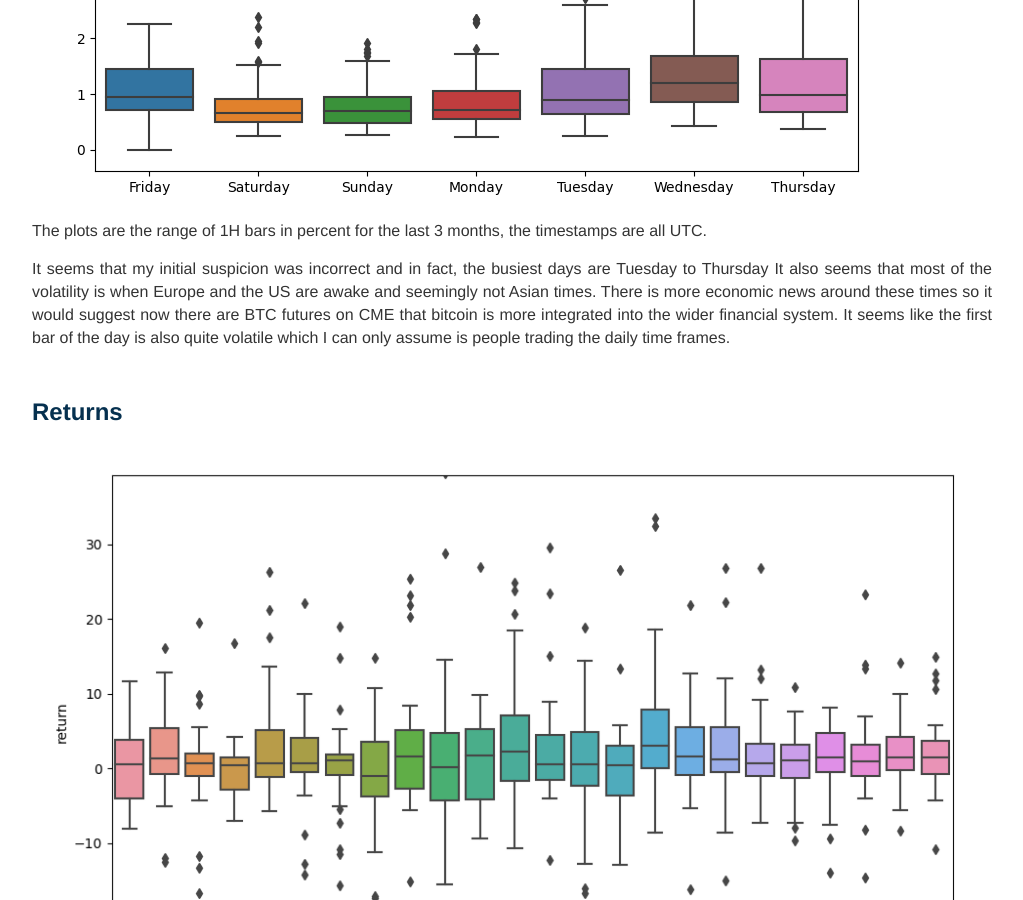
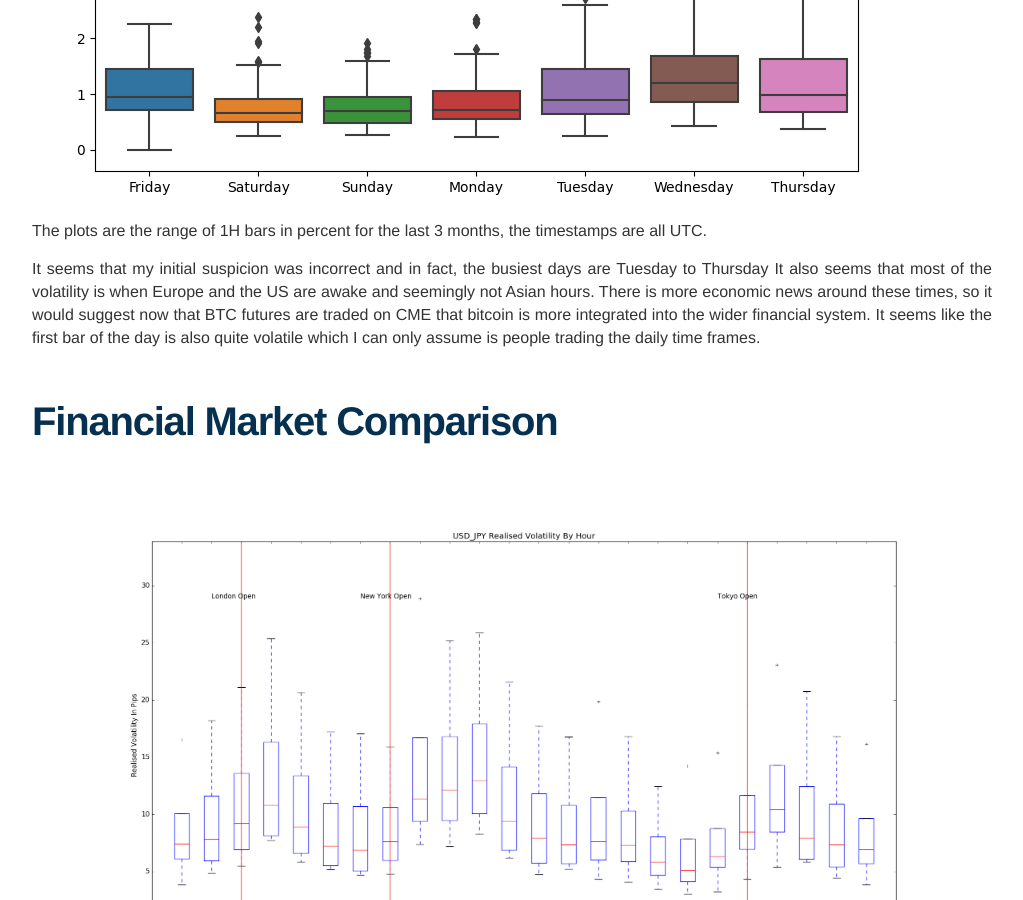
Before and after one commit to MarkRBest/markrbest.github.io, a Jekyll site: the page built from _posts/2020-12-15-volatility-and-time-of-day.md, in a window 1280 px wide and 900 px high, scrolled down 1402 px. Shown: the whole window, without its empty margins (128-1151 px from the left). Built offline with Jekyll 4.4.1, drawn with Linux system fonts in a browser that asks for light colours; nearby versions of some CDN libraries; comment, search, counter and statistics services are not loaded; some of the changed text lies outside the part shown.

Commit message:
add charts

```diff
--- a/_posts/2020-12-15-volatility-and-time-of-day.md
+++ b/_posts/2020-12-15-volatility-and-time-of-day.md
@@ -19,8 +19,19 @@
 The plots are the range of 1H bars in percent for the last 3 months, the timestamps are all UTC.
 
 It seems that my initial suspicion was incorrect and in fact, the busiest days are Tuesday to Thursday
-It also seems that most of the volatility is when Europe and the US are awake and seemingly not Asian times.
-There is more economic news around these times so it would suggest now there are BTC futures on CME that bitcoin is more integrated into the wider financial system. It seems like the first bar of the day is also quite volatile which I can only assume is people trading the daily time frames.
+It also seems that most of the volatility is when Europe and the US are awake and seemingly not Asian hours.
+There is more economic news around these times, so it would suggest now that BTC futures are traded on CME that bitcoin is more integrated into the wider financial system.
+It seems like the first bar of the day is also quite volatile which I can only assume is people trading the daily time frames.
+
+# Financial Market Comparison
+
+![usdjpy](/assets/2020-12-15/usdjpy-rv-hour.png)
+
+![wti](/assets/2020-12-15/wti-rv-hour.png)
+
+![xau](/assets/2020-12-15/xau-rv-hour.png)
+
+Non-crypto financial assets show a strong relationship between time of day and volatilty.
 
 ## Returns
 
```
Also changed, not shown: other parts of _posts/2020-12-15-volatility-and-time-of-day.md (+2 -2 lines), assets/2020-12-15/usdjpy-rv-hour.png (added), assets/2020-12-15/wti-rv-hour.png (added), assets/2020-12-15/xau-rv-hour.png (added).
